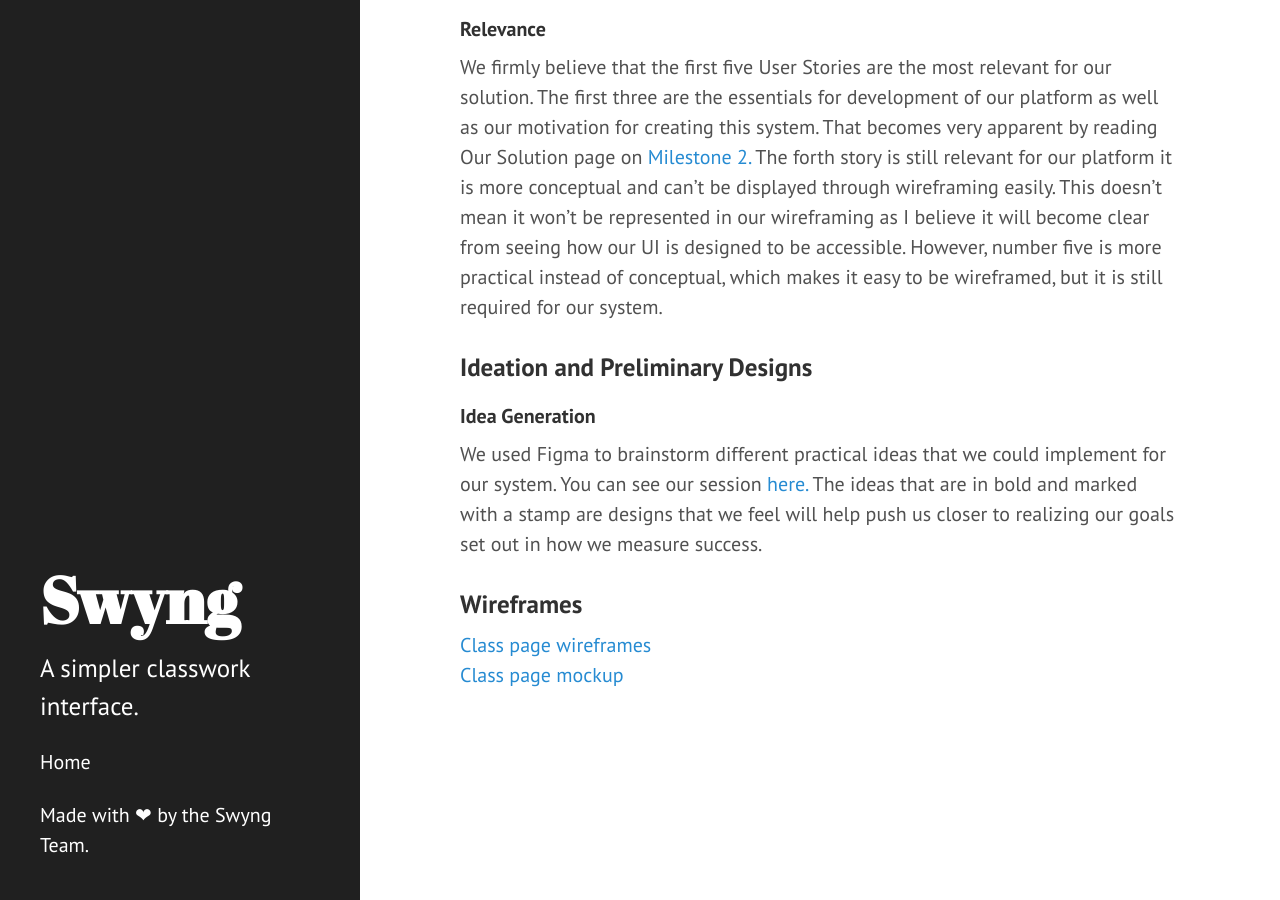
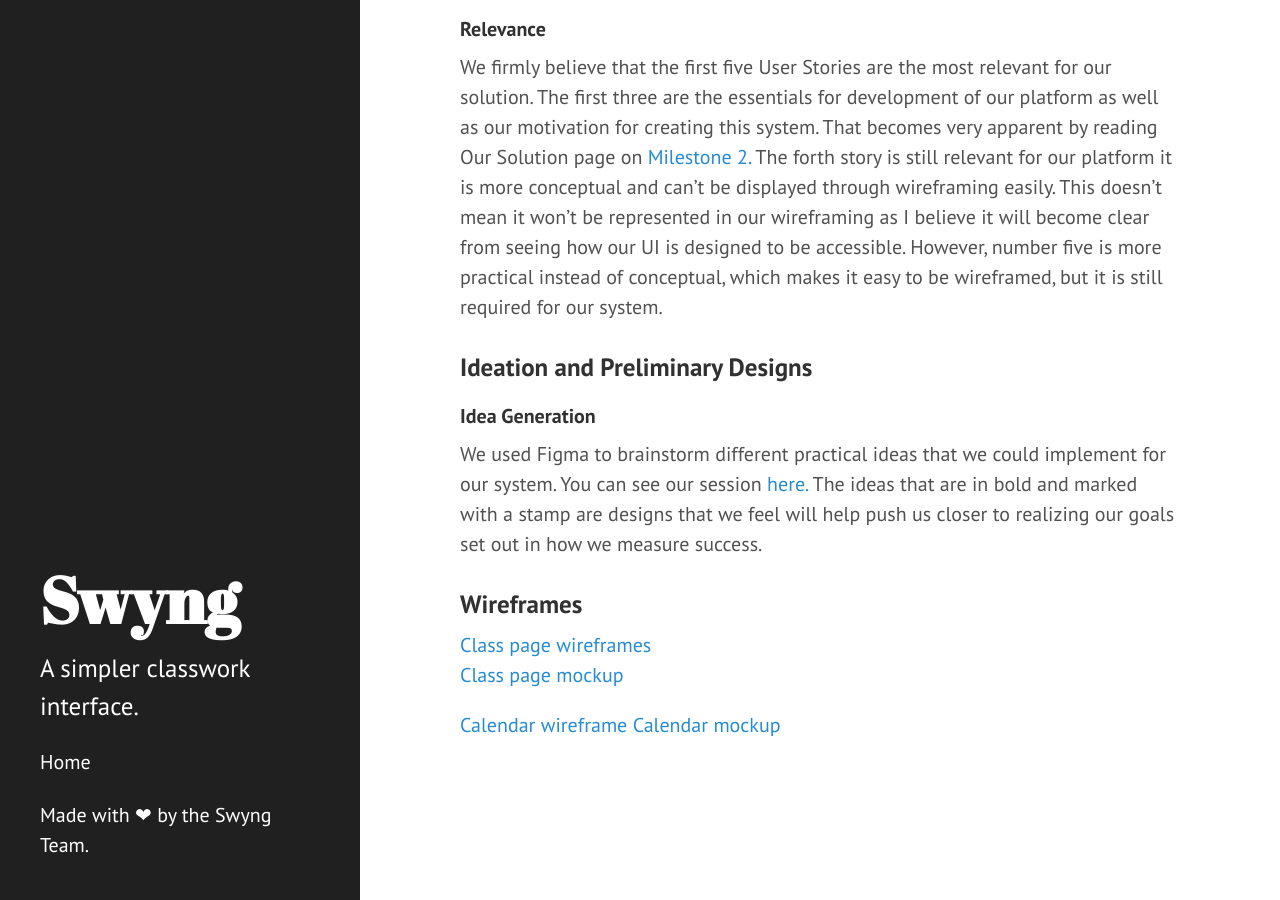
Before and after one commit to MediocreCode/4800TermProject, a Jekyll site: the page built from milestone3.md, in a window 1280 px wide and 900 px high, scrolled down 1039 px. Built offline with Jekyll 4.4.1, drawn with Linux system fonts in a browser that asks for light colours.

Commit message:
calendar

```diff
--- a/milestone3.md
+++ b/milestone3.md
@@ -32,6 +32,8 @@ We used Figma to brainstorm different practical ideas that we could implement fo
 [Class page wireframes](https://www.figma.com/file/uNaLlEvonXYmmdUGyU4q94/Milestone-3-WireFrame?node-id=0%3A1)<br>
 [Class page mockup](https://www.figma.com/file/y03PO0lI9B9GNm6CiqANkA/Milestone-3-Class-Page?node-id=0%3A1)
 
+[Calendar wireframe](https://www.figma.com/file/AbUwGVJuLrQBOrNWPv31em/Milestone-3-WIREFRAME-CALENDAR?node-id=0%3A1)
+[Calendar mockup](https://www.figma.com/file/rM3RDyQGQMvpVLC31dXF4U/Milestone-3-MOCK-UP-CALENDAR?node-id=0%3A1)
 
 <!-- Poole is the Jekyll Butler, serving as an upstanding and effective foundation for Jekyll themes by [@mdo](https://twitter.com/mdo). Poole, and every theme built on it (like Hyde here) includes the following:
 
```
